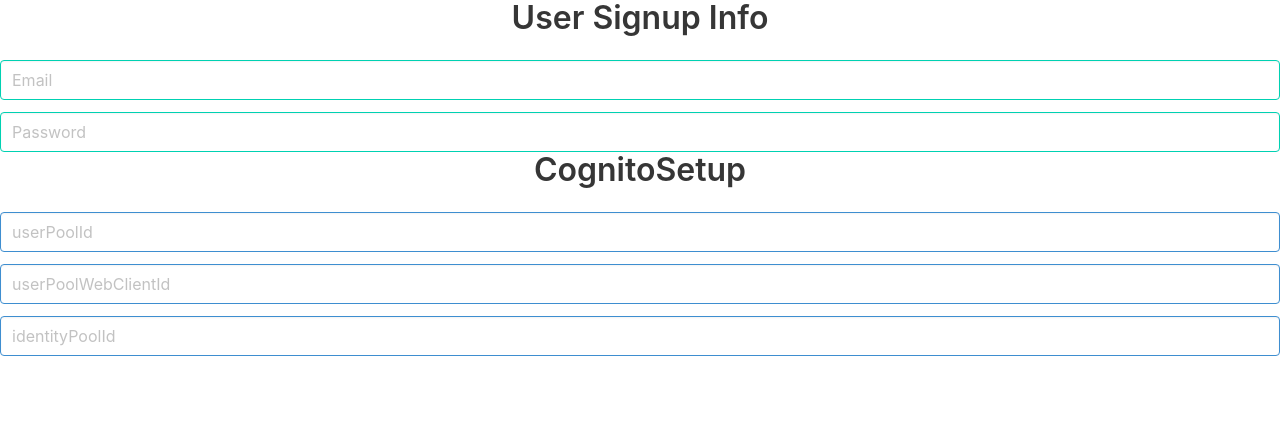
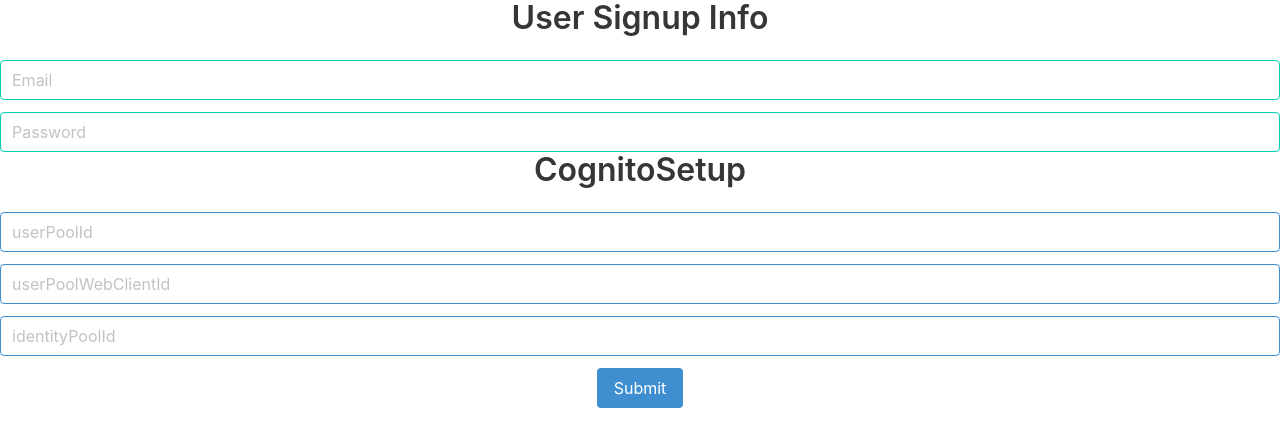
Before and after one commit to absolve-dev/aws-cognito-auth-tool, a React (Create React App) app: page / in a window 1280 px wide. Shown: the top 446 px of the page. Built offline with nearby package versions, Linux system fonts and the light colour scheme.

Commit message:
store cognito creds in local storage

```diff
--- a/src/containers/Authentication/CognitoSetup.js
+++ b/src/containers/Authentication/CognitoSetup.js
@@ -9,8 +9,18 @@
         this.state = {
           userPoolId: "",
           userPoolWebClientId: "",
-          identityPoolId: ""
+          identityPoolId: "",
         };
+    }
+
+    handleSubmit = event => {
+        event.preventDefault()
+        if (this.state.userPoolId === "" &&
+            this.state.userPoolWebClientId === "" &&
+            this.state.identityPoolId === "" ) {
+                return
+        }
+        localStorage.setItem("cognito",JSON.stringify(this.state))
     }
     handleChange = event => {
         this.setState({
@@ -58,6 +68,7 @@
                         />
                     </div>
                 </div>
+                <a className="button is-info" onClick={this.handleSubmit}>Submit</a>
             </div>
         );
     }
```
